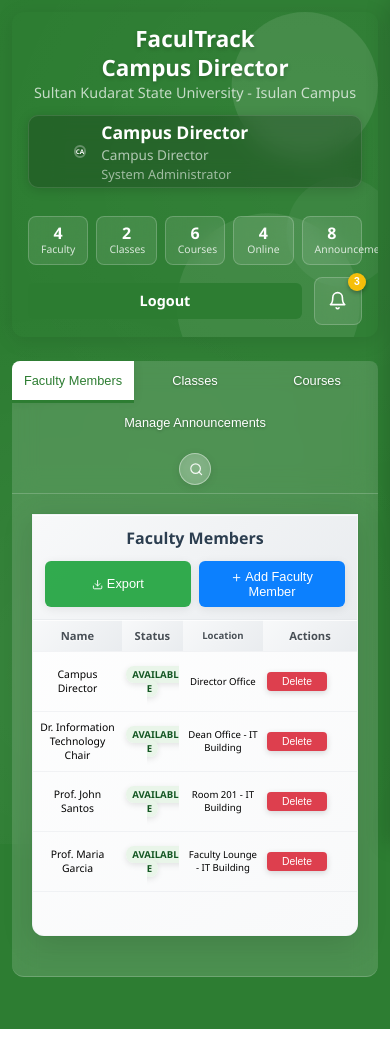
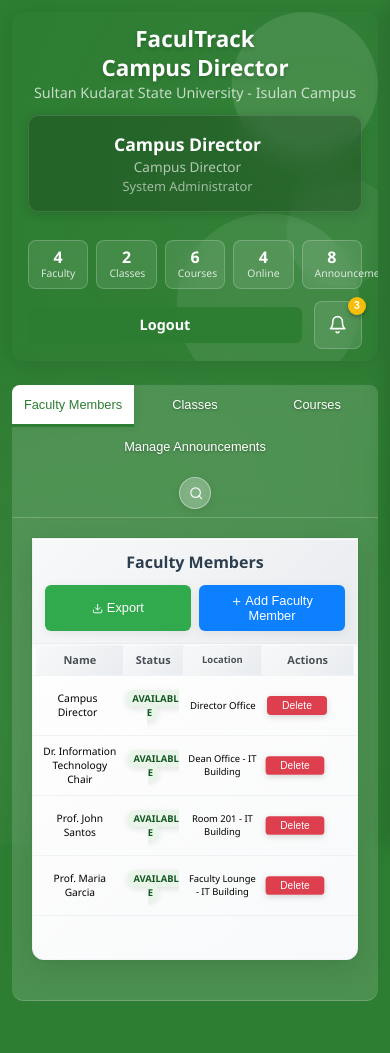
Before and after one commit to shototoy/Facultrack, a PHP site: page /director.php in a window 390 px wide. Before the commit the page ends 1029 px from the top, so only its background shows below. Run offline with PHP 8.4, Linux system fonts and the light colour scheme; a user stored in the database is signed in; data comes from the database, SQL or seed files in the repository; data that the repository does not hold is empty.

Commit message:
improve layout and responsiveness for table and cards

```diff
--- a/assets/css/style.css
+++ b/assets/css/style.css
@@ -1243,7 +1234,7 @@ body:has(.table-container) .tab-content.active {
     background: linear-gradient(145deg, #ffffff, #f8f9fa);
     border-radius: 0px 0px 12px 12px;
     box-shadow: 0 8px 32px rgba(0,0,0,0.12), inset 0 1px 0 rgba(255, 255, 255, 0.9), 0 0 0 1px rgba(46, 125, 50, 0.08);
-    overflow: auto;
+    overflow: visible;
     border: 1px solid rgba(222, 226, 230, 0.3);
     backdrop-filter: blur(10px);
     position: relative;
@@ -1253,7 +1244,12 @@ body:has(.table-container) .tab-content.active {
 @media (max-width: 768px) {
     .table-container {
         max-height: 70vh;
-        overflow-y: auto;
+        overflow: visible;
+    }
+
+    .data-table {
+        table-layout: auto;
+        overflow: visible;
     }
 }
 
@@ -1323,9 +1319,13 @@ body:has(.table-container) .tab-content.active {
     position: relative;
 }
 
+.data-table tr {
+    transform: scale(0.98);
+}
+
 .data-table tr:hover {
     background: linear-gradient(90deg, rgba(248, 249, 250, 0.8), rgba(233, 236, 239, 0.8));
-    transform: translateX(2px);
+    transform: scale(1);
     box-shadow: 0 2px 8px rgba(46, 125, 50, 0.1), inset 0 1px 0 rgba(255, 255, 255, 0.9);
 }
 
@@ -1440,6 +1441,8 @@ body:has(.table-container) .tab-content.active {
 .expandable-row {
     cursor: pointer;
     position: relative;
+    transform: scale(0.98);
+    transition: all 0.3s cubic-bezier(0.4, 0, 0.2, 1);
 }
 
 .expandable-row .actions-column {
--- a/assets/php/page_header.php
+++ b/assets/php/page_header.php
@@ -179,21 +179,15 @@ require_once 'assets/php/announcement_functions.php';
     max-height: 100%;
 }
 
-.user-avatar {
-    border-radius: 50%;
-    background: rgba(255, 255, 255, 0.2);
-    display: flex;
-    align-items: center;
-    justify-content: center;
-    font-weight: bold;
-    border: 2px solid rgba(255, 255, 255, 0.3);
-    backdrop-filter: blur(10px);
-}
+/* User avatar styles removed */
 
 .user-info {
     display: flex;
     flex-direction: column;
     gap: 4px;
+    padding: 12px 16px;
+    height: 100%;
+    justify-content: center;
 }
 
 .user-name {
@@ -226,11 +220,12 @@ require_once 'assets/php/announcement_functions.php';
     }
 
     .header-left {
-        flex: 0 0 30%;
+        flex: 1;
         display: flex;
-        align-items: center;
-        gap: 1rem;
+        align-items: stretch;
+        gap: 0;
         padding-right: 15px;
+        height: 100%;
     }
 
     .user-avatar {
@@ -393,14 +388,6 @@ require_once 'assets/php/announcement_functions.php';
     }
 
     .header-content {
-        flex-direction: column;
-        align-items: center;
-        gap: 16px;
-        text-align: center;
-    }
-
-    /* First row on phone - User info LEFT, Details RIGHT when not constrained */
-    .header-content {
         flex-direction: row;
         align-items: stretch;
         gap: 1rem;
@@ -410,8 +397,9 @@ require_once 'assets/php/announcement_functions.php';
         order: 1;
         flex: 0 0 50%;
         display: flex;
-        align-items: center;
-        gap: 0.8rem;
+        align-items: stretch;
+        gap: 0;
+        height: 100%;
     }
 
     .header-middle {
@@ -453,9 +441,12 @@ require_once 'assets/php/announcement_functions.php';
     .user-info {
         text-align: left;
         flex: 1;
+        padding: 8px 12px;
+        height: 100%;
         min-width: 0;
         display: flex;
         flex-direction: column;
+        justify-content: center;
         gap: 0.2rem;
     }
 
@@ -535,6 +526,14 @@ require_once 'assets/php/announcement_functions.php';
             flex: none;
             width: 100%;
             justify-content: center;
+            align-items: center;
+        }
+
+        .user-info {
+            text-align: center;
+            width: 100%;
+            padding: 12px 16px;
+            align-items: center;
         }
 
         .page-title {
@@ -1219,9 +1218,6 @@ function closeSidebar() {
 <div class="page-header">
     <div class="header-content">
         <div class="header-left">
-            <div class="user-avatar">
-                <?php echo strtoupper(substr($user_name, 0, 2)); ?>
-            </div>
             <div class="user-info">
                 <div class="user-name"><?php echo htmlspecialchars($user_name); ?></div>
                 <?php if ($user_role): ?>
```
Also changed, not shown: other parts of assets/css/style.css (+35 -20 lines).
